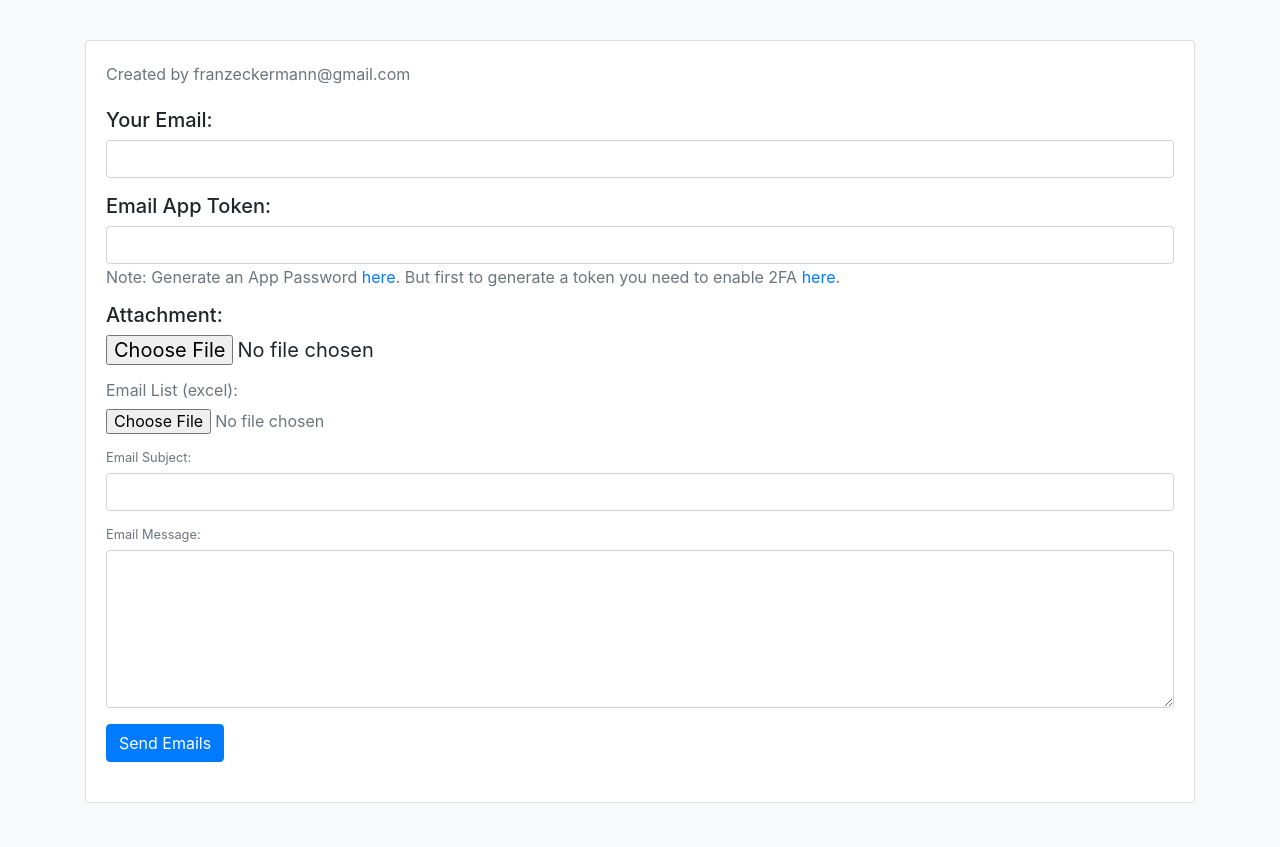
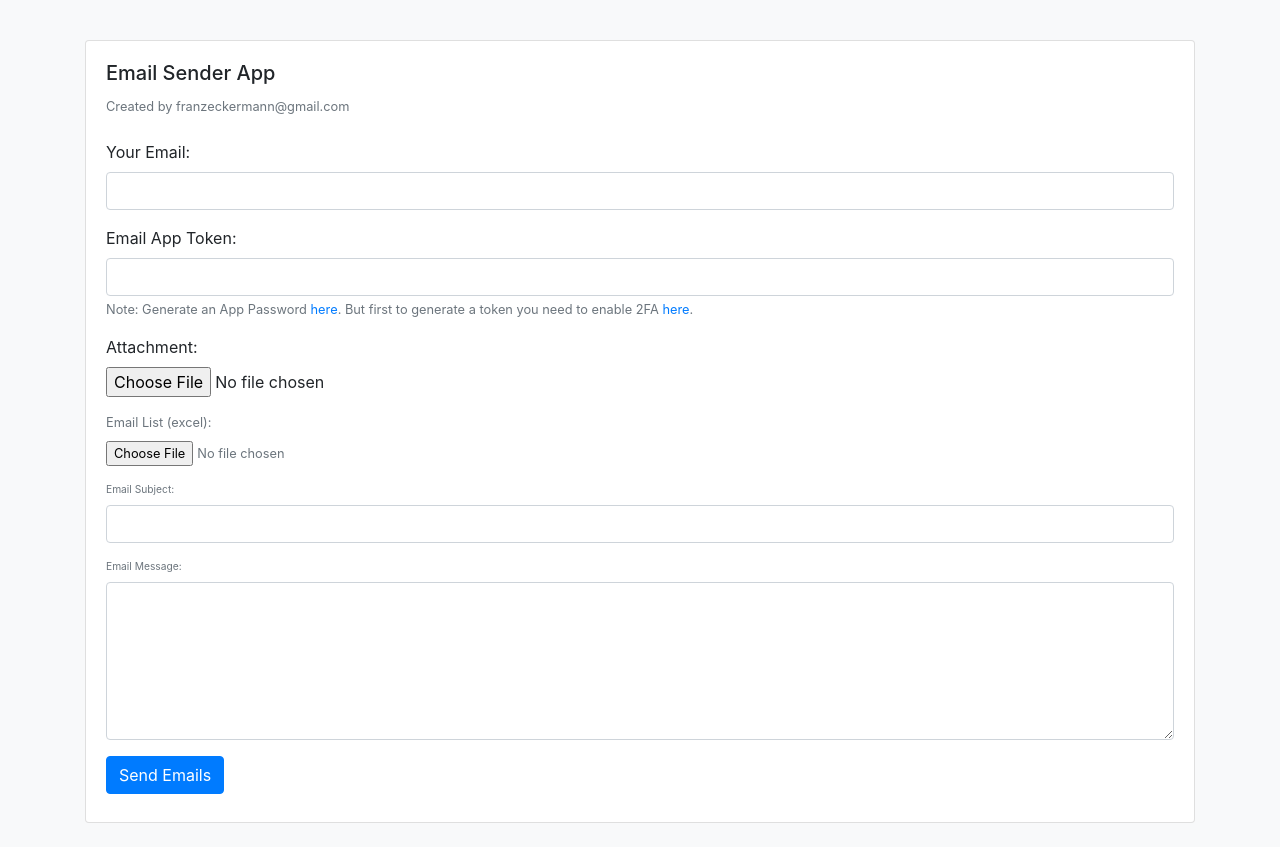
Before and after one commit to DonPon/email-bot-flask, a Flask app: page / in a window 1280 px wide. Before the commit the page ends 803 px from the top, so only its background shows below. Run offline with Flask 3, Linux system fonts and the light colour scheme; some libraries are stand-ins or nearby versions.

Commit message:
bug fix_2

```diff
--- a/templates/index.html
+++ b/templates/index.html
@@ -20,7 +20,7 @@
     <div class="container">
         <div class="card">
             <div class="card-body">
-                <h5 class="card-title"Email Sender App - 3000</h5>
+                <h5 class="card-title">Email Sender App</h5>
                 <small class="form-text text-muted">Created by franzeckermann@gmail.com
                 </small>
                 <br>
```
